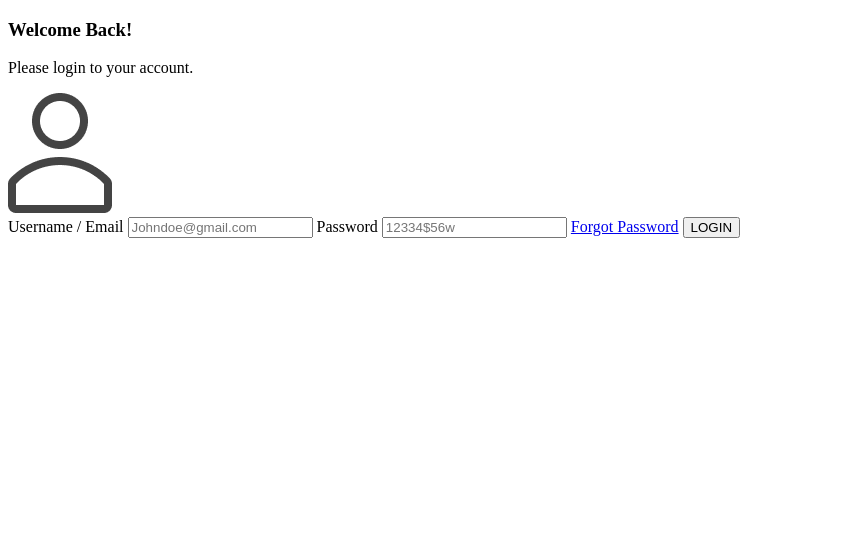
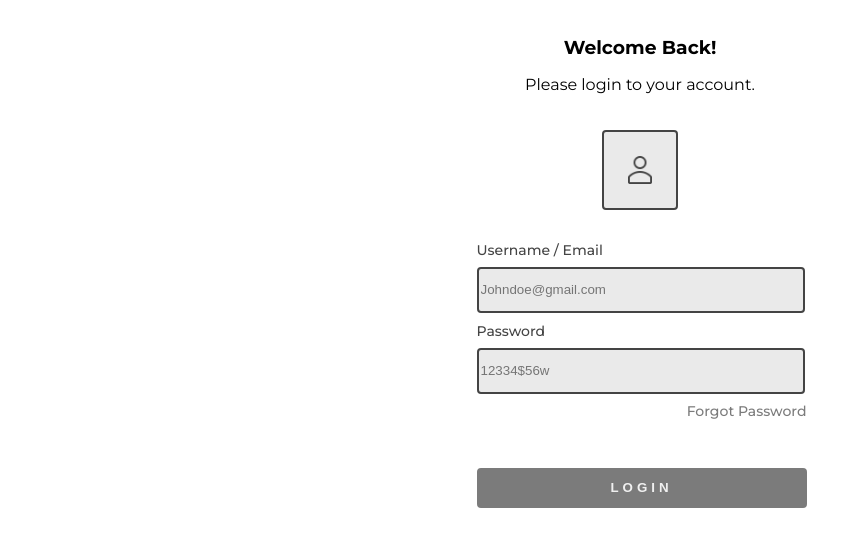
Before and after one commit to Devdesiign/Login-page-NPA, a plain HTML site: page index.html in a window 1280 px wide. Shown: the whole page, without its empty margins (0-862 px from the left). Drawn offline with Linux system fonts and the light colour scheme.

Commit message:
8:00am, Done with the styling and i remodified the index.html

```diff
--- a/index.html
+++ b/index.html
@@ -3,6 +3,11 @@
 <head>
     <meta charset="UTF-8">
     <title>Login Page || NPA</title>
+    <link rel="stylesheet" href="style.css" type="text/css">
+    <link rel="preconnect" href="https://fonts.googleapis.com" />
+    <link rel="preconnect" href="https://fonts.gstatic.com" crossorigin />
+    <link href="https://fonts.googleapis.com/css2?family=Montserrat:ital,wght@0,100;0,200;0,300;0,400;0,500;0,600;0,700;0,800;0,900;1,100;1,200;1,300;1,400;1,500;1,600;1,700;1,800;1,900&display=swap" rel="stylesheet" />
+
 </head>
 
 <body>
@@ -15,6 +20,7 @@
             <input type="text" name="Username-Email" id="Username Email" class="input 1" placeholder="Johndoe@gmail.com" required>
 
             <label for="Password">Password</label>
+
             <input type="password" name="password" id="password" class="input 2" placeholder="12334$56w" required>
             <a href="#forgot-password" class="forgot-password">Forgot Password</a>
             <input type="submit" value="LOGIN" class="btn" id="btn">
--- /dev/null
+++ b/style.css
@@ -0,0 +1,85 @@
+body {
+    margin: 0;
+    font-family: 'Montserrat',
+        sans-serif;
+    font-size: 16px;
+    text-align: center;
+}
+
+#main-container {
+    margin: 36px auto auto;
+    width: 375px;
+    text-align: center;
+}
+
+h3 {
+    margin-bottom: 16px;
+}
+
+p {
+    margin: 0px auto 36px;
+}
+
+form {
+    box-sizing: border-box;
+    width: 100%;
+    margin-left: 24px;
+    text-align: left;
+}
+
+img {
+    width: 24px;
+    padding: 24px;
+    margin: 0px auto 26px;
+    background-color: #eaeaea;
+    border: 2px solid #444;
+    border-radius: 4px;
+}
+
+label,
+a {
+    margin-bottom: 12px;
+    font-size: 14px;
+    color: #444;
+    font-weight: 500;
+}
+
+input {
+    text-align: left;
+    width: 320px;
+    height: 40px;
+    margin: 8px auto;
+    background-color: #eaeaea;
+    border: 2px solid #444;
+    border-radius: 4px;
+}
+
+.btn {
+    width: 330px;
+    font-weight: 600;
+    text-align: center;
+    letter-spacing: 4px;
+    color: #eaeaea;
+    margin: 36px auto 36px;
+    background-color: #444;
+    opacity: 0.7;
+}
+
+.forgot-password {
+    width: 330px;
+    text-decoration: none;
+    opacity: 0.7;
+    display: block;
+    text-align: right;
+}
+
+.forgot-password:hover {
+    text-decoration: underline;
+}
+
+.btn:hover {
+    background-color: #444;
+    color: #eaeaea;
+    opacity: 1;
+    transition: opacity 0.5s ease-in-out;
+}
```
